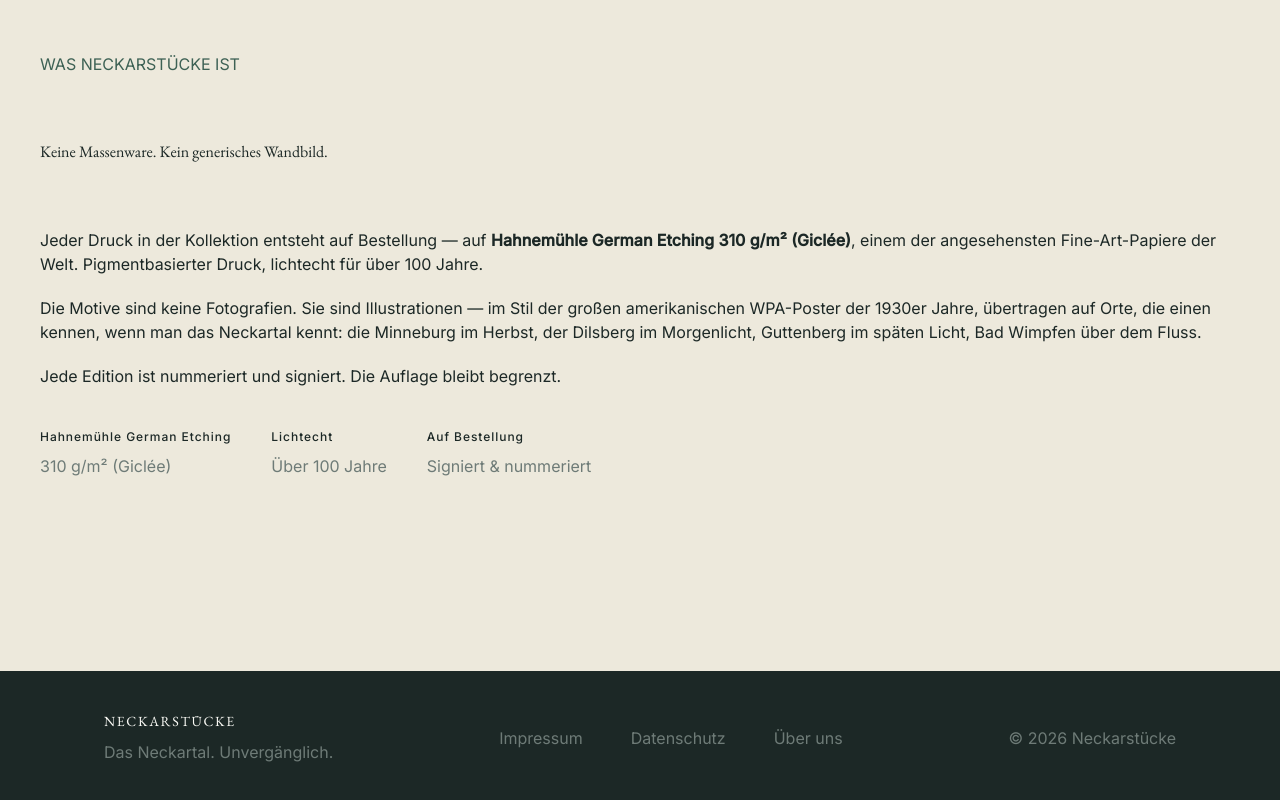
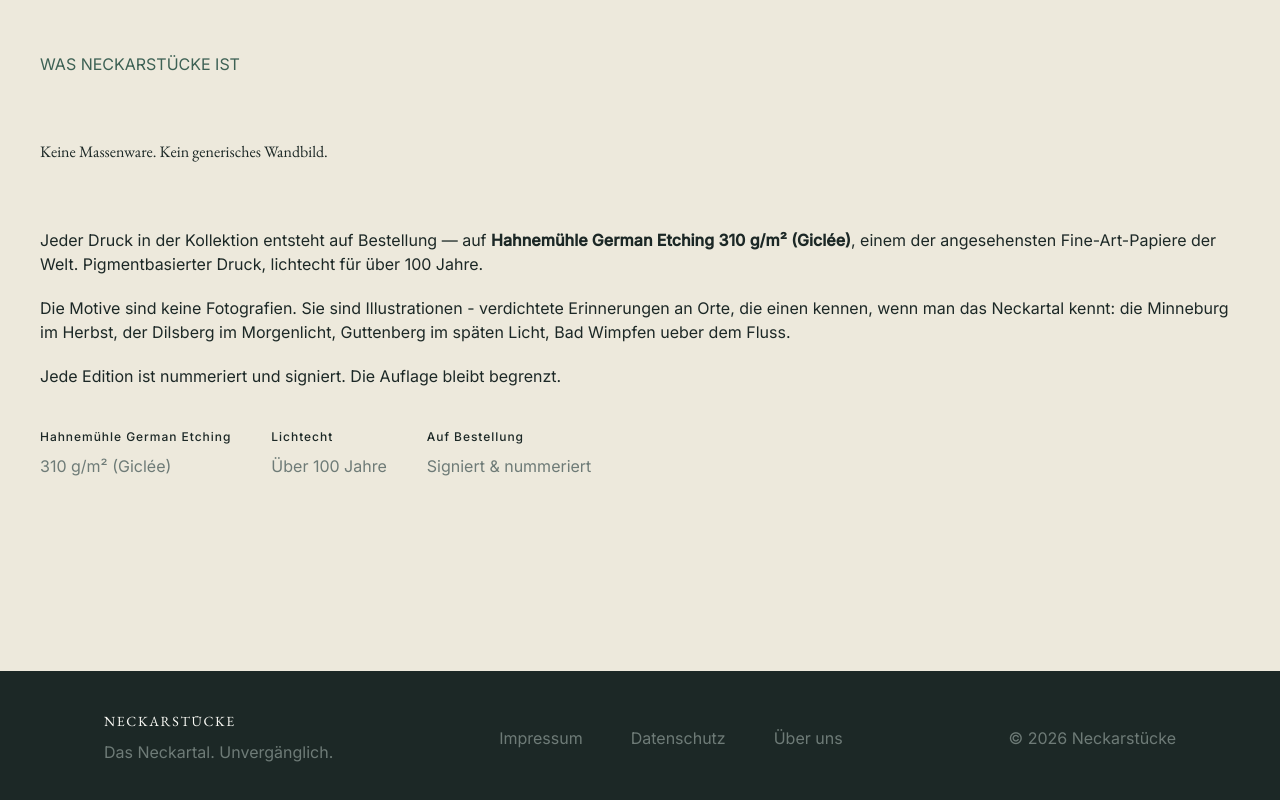
Before and after one commit to beisel-works/Neckarstuecke, a Next.js app in the folder web/: page / in a window 1280 px wide. Shown: the part 1414-2214 px from the top of the page. Built offline with nearby package versions, Linux system fonts and the light colour scheme; no server answers; the database is empty.

Commit message:
refine homepage collection copy

```diff
--- a/web/app/page.tsx
+++ b/web/app/page.tsx
@@ -229,11 +229,11 @@ export default async function HomePage() {
               Pigmentbasierter Druck, lichtecht für über 100 Jahre.
             </p>
             <p>
-              Die Motive sind keine Fotografien. Sie sind Illustrationen — im
-              Stil der großen amerikanischen WPA-Poster der 1930er Jahre,
-              übertragen auf Orte, die einen kennen, wenn man das Neckartal
-              kennt: die Minneburg im Herbst, der Dilsberg im Morgenlicht,
-              Guttenberg im späten Licht, Bad Wimpfen über dem Fluss.
+              Die Motive sind keine Fotografien. Sie sind Illustrationen -
+              verdichtete Erinnerungen an Orte, die einen kennen, wenn man das
+              Neckartal kennt: die Minneburg im Herbst, der Dilsberg im
+              Morgenlicht, Guttenberg im späten Licht, Bad Wimpfen ueber dem
+              Fluss.
             </p>
             <p>
               Jede Edition ist nummeriert und signiert. Die Auflage bleibt
```
